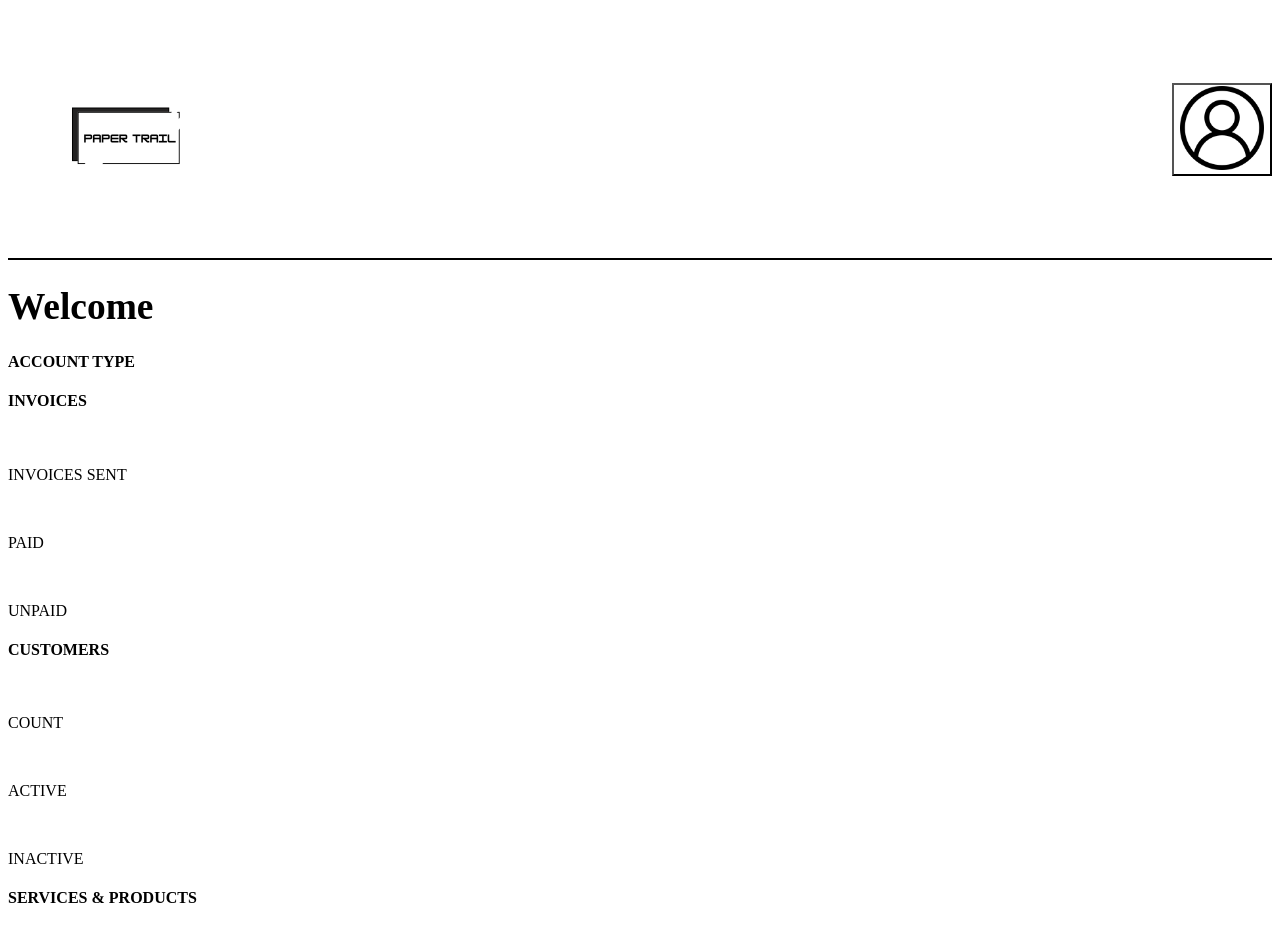
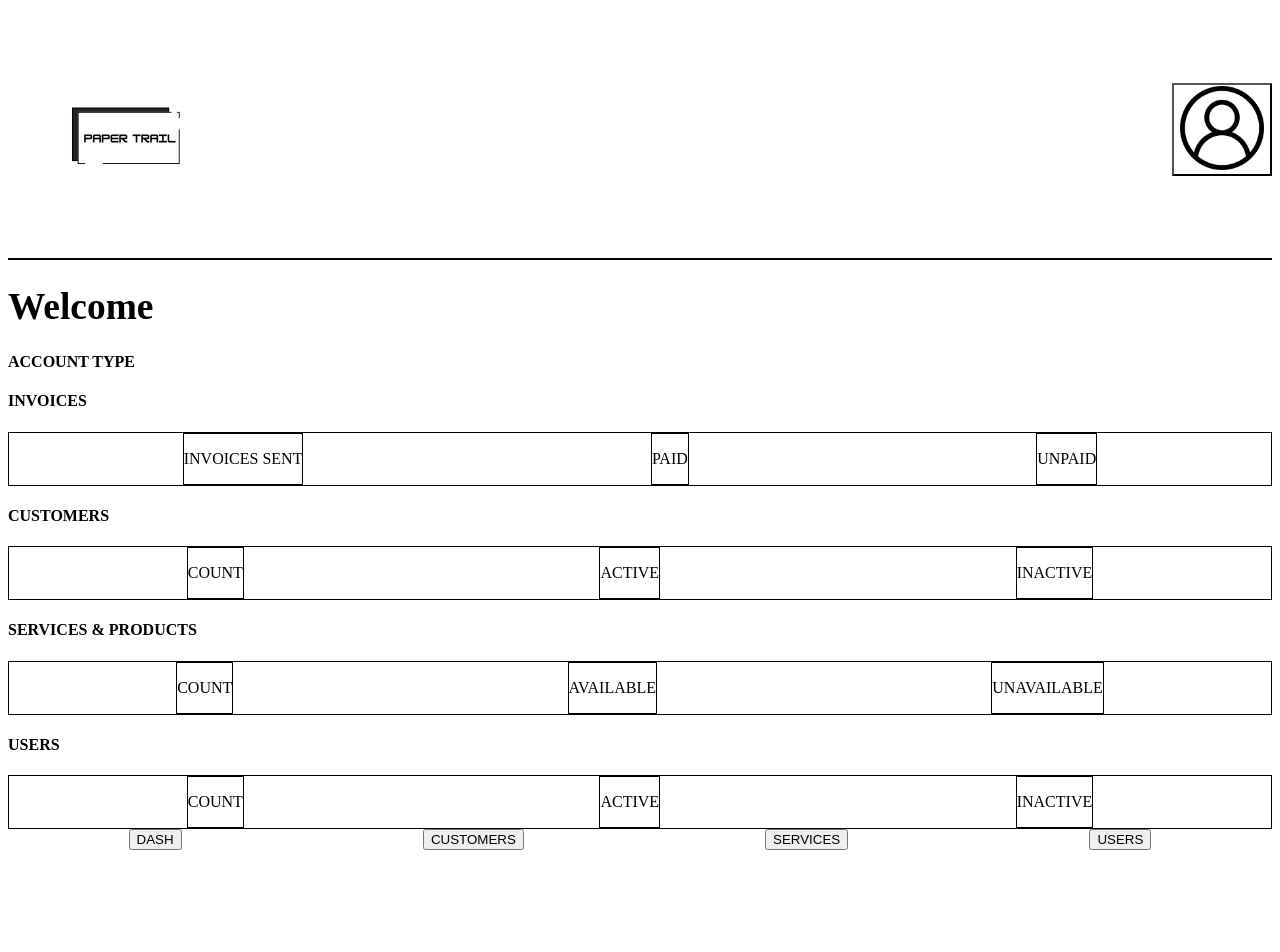
Before and after one commit to Ambs04/paper_trails_demo, a React (Vite) app in the folder paper-trails-demo/: page /dashboard in a window 1280 px wide. Shown: the top 952 px of the page. After the commit the page ends 858 px from the top, so only its background shows below. Built offline with nearby package versions, Linux system fonts and the light colour scheme.

Commit message:
dynamically change profile image routing in header

```diff
--- a/paper-trails-demo/src/App.jsx
+++ b/paper-trails-demo/src/App.jsx
@@ -3,6 +3,7 @@ import Home from "./Pages/Home";
 import SignUp from "./Pages/SignUp";
 import Login from "./Pages/Login";
 import Dashboard from "./Pages/Dashboard";
+import Profile from "./Pages/Profile";
 
 function App() {
   return (
@@ -13,6 +14,7 @@ function App() {
         <Route path="/signup" element={<SignUp />} />
         <Route path="/login" element={<Login />} />
         <Route path="/dashboard" element={<Dashboard />} />
+        <Route path="profile" element={<Profile />} />
       </Routes>
     </>
   );
--- a/paper-trails-demo/src/Modules/CommonComponents/Header.jsx
+++ b/paper-trails-demo/src/Modules/CommonComponents/Header.jsx
@@ -1,8 +1,13 @@
 import logo from "../../assets/logo.png";
 import profileImg from "../../assets/user.png";
-import { Link } from "react-router-dom";
+import { Link, useLocation } from "react-router-dom";
 
 export default function Header() {
+  const location = useLocation();
+
+  const currentPath =
+    location.pathname === "/Dashboard" ? "/profile" : "/login";
+
   return (
     <>
       <div
@@ -34,7 +39,7 @@ export default function Header() {
             alignSelf: "center",
           }}
         >
-          <Link to="/login">
+          <Link to={currentPath}>
             <button style={{ background: "white" }}>
               <img src={profileImg} style={{ width: "100%" }} />
             </button>
--- a/paper-trails-demo/src/Pages/Dashboard.jsx
+++ b/paper-trails-demo/src/Pages/Dashboard.jsx
@@ -13,74 +13,102 @@ export default function Dashboard() {
       </h3>
       <h4>ACCOUNT TYPE</h4>
       <p></p>
-      <div>
+      <div style={{ display: "block" }}>
         <h4>INVOICES</h4>
-        <div>
-          <div>
+        <div
+          style={{
+            border: "1px solid black",
+            display: "flex",
+            flexDirection: "row",
+            justifyContent: "space-around",
+          }}
+        >
+          <div style={{ display: "flex", border: "1px solid black" }}>
             <p></p>
             <br />
             <p>INVOICES SENT</p>
           </div>
-          <div>
+          <div style={{ display: "flex", border: "1px solid black" }}>
             <p></p>
             <br />
             <p>PAID</p>
           </div>
-          <div>
+          <div style={{ display: "flex", border: "1px solid black" }}>
             <p></p>
             <br />
             <p>UNPAID</p>
           </div>
         </div>
         <h4>CUSTOMERS</h4>
-        <div>
-          <div>
+        <div
+          style={{
+            border: "1px solid black",
+            display: "flex",
+            flexDirection: "row",
+            justifyContent: "space-around",
+          }}
+        >
+          <div style={{ display: "flex", border: "1px solid black" }}>
             <p></p>
             <br />
             <p>COUNT</p>
           </div>
-          <div>
+          <div style={{ display: "flex", border: "1px solid black" }}>
             <p></p>
             <br />
             <p>ACTIVE</p>
           </div>
-          <div>
+          <div style={{ display: "flex", border: "1px solid black" }}>
             <p></p>
             <br />
             <p>INACTIVE</p>
           </div>
         </div>
         <h4>SERVICES & PRODUCTS</h4>
-        <div>
-          <div>
+        <div
+          style={{
+            border: "1px solid black",
+            display: "flex",
+            flexDirection: "row",
+            justifyContent: "space-around",
+          }}
+        >
+          <div style={{ display: "flex", border: "1px solid black" }}>
             <p></p>
             <br />
             <p>COUNT</p>
           </div>
-          <div>
+          <div style={{ display: "flex", border: "1px solid black" }}>
             <p></p>
             <br />
             <p>AVAILABLE</p>
           </div>
-          <div>
+          <div style={{ display: "flex", border: "1px solid black" }}>
             <p></p>
             <br />
             <p>UNAVAILABLE</p>
           </div>
         </div>
         <h4>USERS</h4>
-        <div>
-          <div>
+        <div
+          style={{
+            border: "1px solid black",
+            display: "flex",
+            flexDirection: "row",
+            justifyContent: "space-around",
+          }}
+        >
+          <div style={{ display: "flex", border: "1px solid black" }}>
             <p></p>
             <br />
             <p>COUNT</p>
           </div>
-          <div>
+          <div style={{ display: "flex", border: "1px solid black" }}>
             <p></p>
             <br />
             <p>ACTIVE</p>
           </div>
-          <div>
+          <div style={{ display: "flex", border: "1px solid black" }}>
             <p></p>
             <br />
             <p>INACTIVE</p>
--- a/paper-trails-demo/src/Pages/Profile.jsx
+++ b/paper-trails-demo/src/Pages/Profile.jsx
@@ -0,0 +1,7 @@
+export default function Profile() {
+  return (
+    <>
+      <h1>profile</h1>
+    </>
+  );
+}
```
